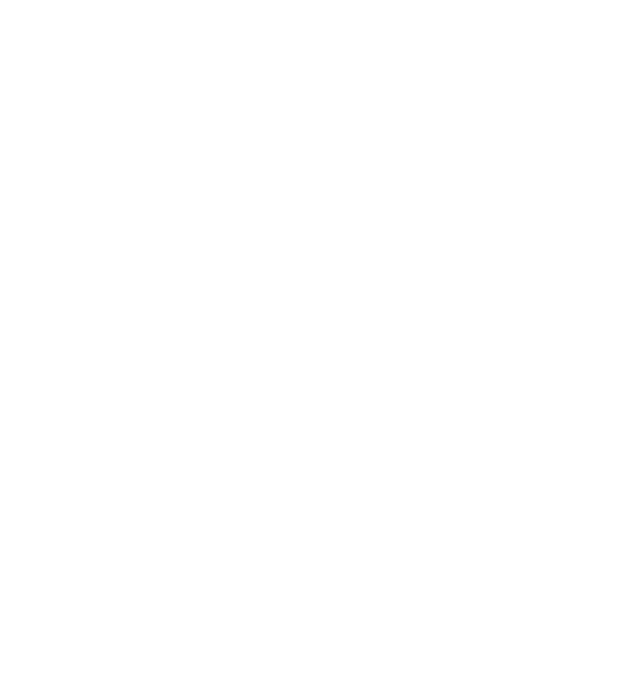
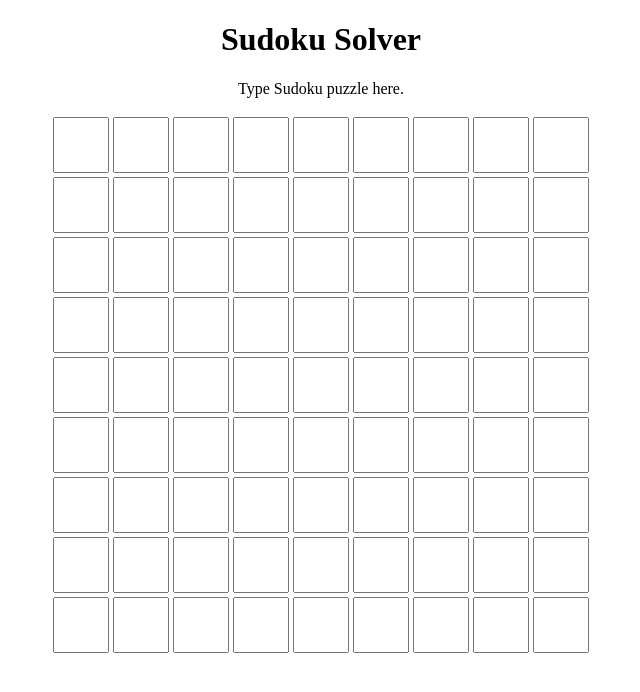
Before and after one commit to sohnryang/sudoku-solver, a plain HTML site: page index.html in a window 1280 px wide. Shown: the whole page, without its empty margins (319-959 px from the left). Drawn offline with Linux system fonts and the light colour scheme.

Commit message:
added html auto-generation

```diff
--- a/index.html
+++ b/index.html
@@ -4,6 +4,10 @@
         <title>Sudoku Solver</title>
         <meta charset="utf-8">
         <style>
+            body {
+                text-align: center;
+            }
+
             input[type=number]::-webkit-inner-spin-button {
                 -webkit-appearance: none;
             }
@@ -28,9 +32,10 @@
         </style>
     </head>
     <body>
-        <div class="grid">
-            <table>
-            </table>
-        </div>
+        <h1>Sudoku Solver</h1>
+        <p>Type Sudoku puzzle here.</p>
+        <table id="grid" class="grid">
+        </table>
+        <script src="index.js"></script>
     </body>
 </html>
--- /dev/null
+++ b/index.js
@@ -0,0 +1,17 @@
+let grid_elem = document.getElementById('grid');
+let rows = 'ABCDEFGHI';
+let cols = '123456789';
+
+for (let r of rows) {
+    let tr = document.createElement('tr');
+    grid_elem.appendChild(tr);
+    let current_row = grid_elem.lastChild;
+    for (let c of cols) {
+        let cell = document.createElement('th');
+        let input_node = document.createElement('input');
+        input_node.setAttribute('type', 'number');
+        input_node.setAttribute('id', r + c);
+        cell.appendChild(input_node);
+        current_row.appendChild(cell);
+    }
+}
```
